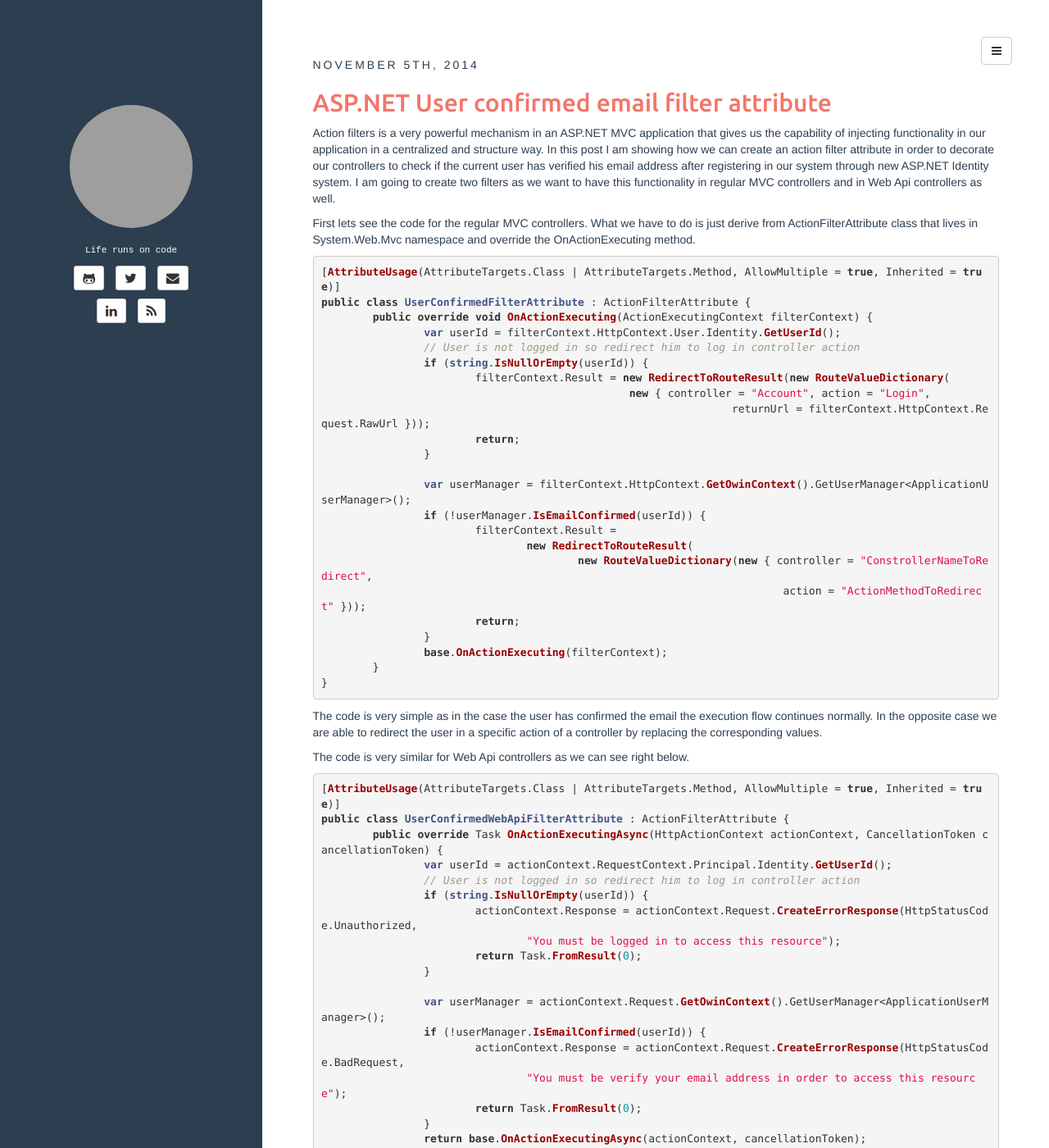
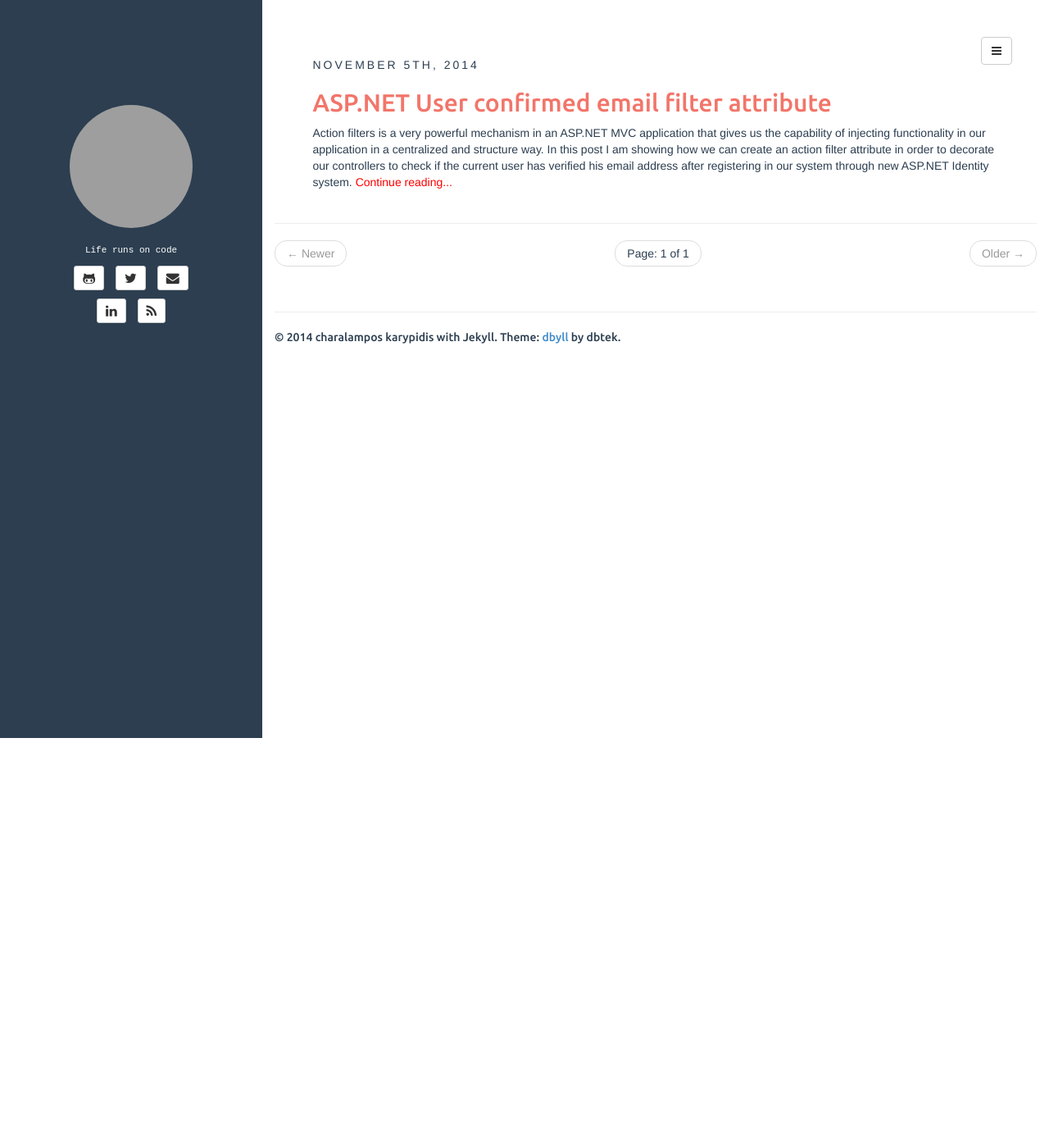
Before and after one commit to xabikos/xabikos.github.io, a Jekyll site: the page built from index.html, in a window 1280 px wide and 1400 px high. Shown: the whole window at 82% size. Built offline with Jekyll 4.4.1, drawn with Linux system fonts in a browser that asks for light colours; the list of posts is cut into pages by our own code; some of the changed text lies outside the part shown; grey boxes are pictures that could not be loaded.

Commit message:
Change the first page layout not to show the entire post

```diff
--- a/_posts/2014-11-05-user-confirmed-filter-attribute.markdown
+++ b/_posts/2014-11-05-user-confirmed-filter-attribute.markdown
@@ -5,8 +5,9 @@ date:   2014-11-05 20:00:00
 description: Create an action filter for MVC and Web Api controllers to verify that a user has confirmed his email.
 categories: [security, identity system]
 tags: [asp.net mvc, asp.net web api, action filters]
-fullview: true
+fullview: false
 comments: true
+shortinfo: Action filters is a very powerful mechanism in an ASP.NET MVC application that gives us the capability of injecting functionality in our application in a centralized and structure way. In this post I am showing how we can create an action filter attribute in order to decorate our controllers to check if the current user has verified his email address after registering in our system through new ASP.NET Identity system. <a href="http://xabikos.com/security/identity%20system/2014/11/05/user-confirmed-filter-attribute.html"> Continue reading...</a>
 ---
 
 [Action filters][af] is a very powerful mechanism in an ASP.NET MVC application that gives us the capability of injecting functionality in our application in a centralized and structure way.
--- a/assets/css/style.css
+++ b/assets/css/style.css
@@ -106,8 +106,9 @@ article {
 	padding: 0 5% 0;
 }
 
-article.home div a, article.home pre a { color: #2c3e50; }
-article.home div a:hover, article.home pre a:hover { color: #2c3e50; text-decoration: none; }
+article.home div a, article.home pre a { color: red; }
+article.home pre a { color: #2c3e50; }
+article.home pre a:hover { color: #2c3e50; text-decoration: none; }
 article img { max-width: 100%; }
 
 h1,h2,h3,h4,h5,h6 { font-family: 'Ubuntu', sans-serif; }
```
